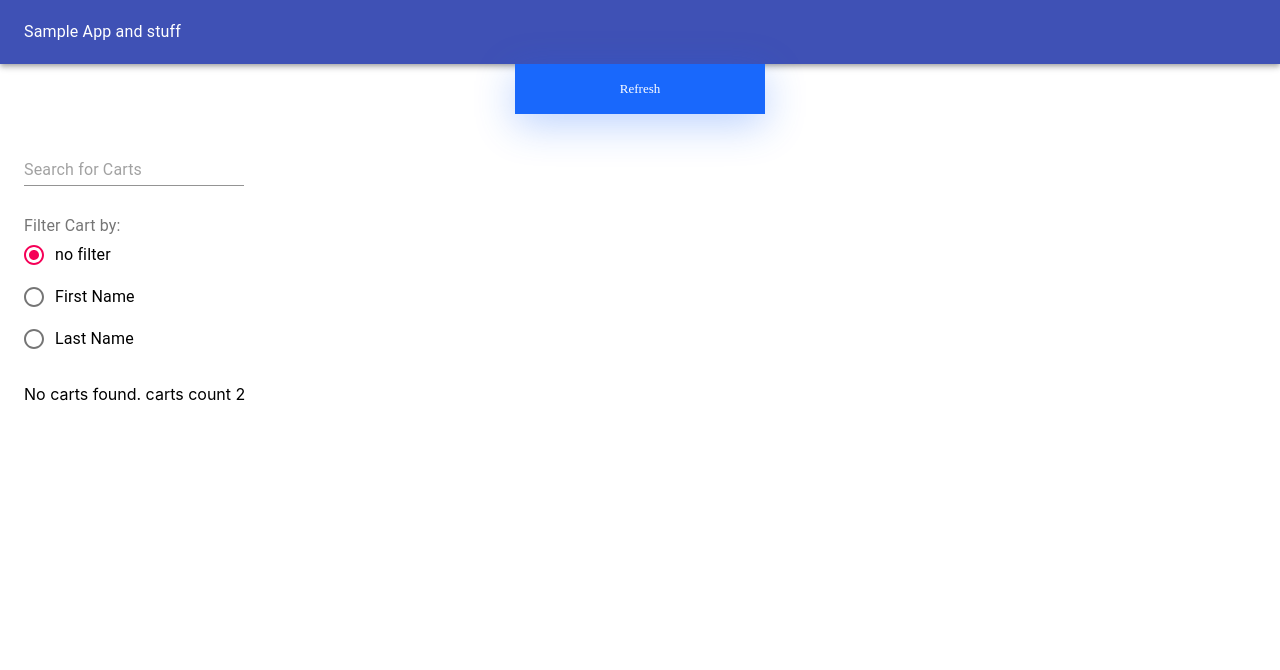
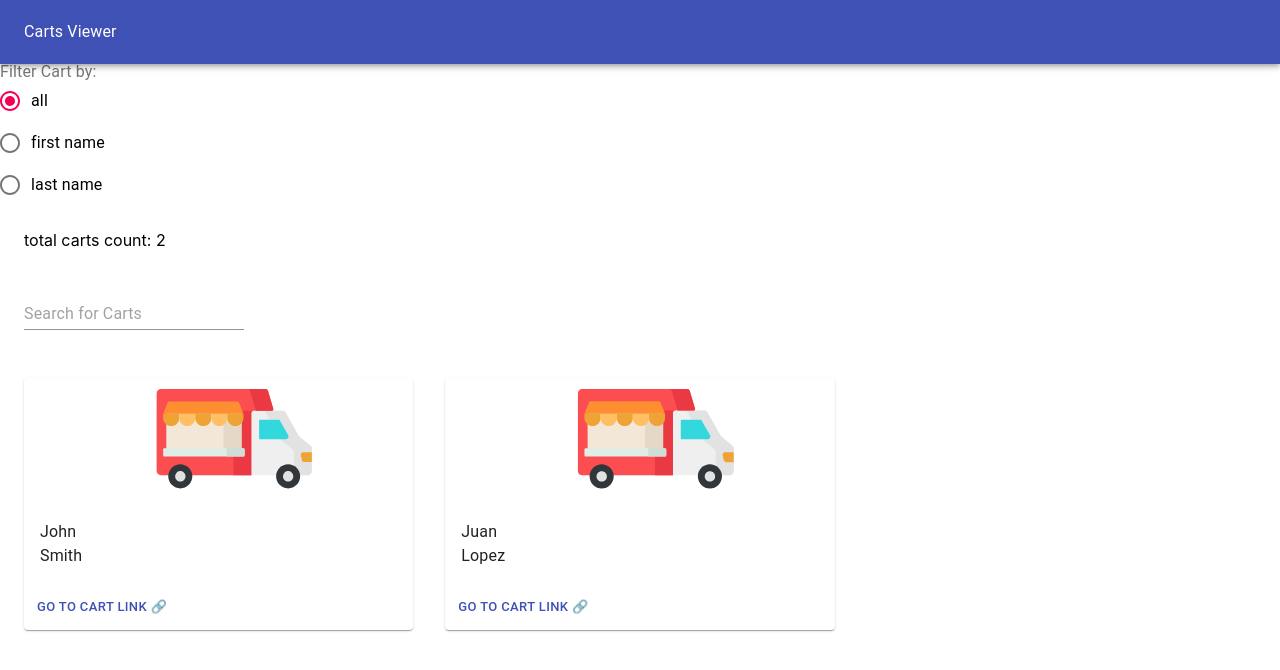
Before and after one commit to moyoteg/tamale-visualizer, a React (Create React App) app: page / in a window 1280 px wide. Shown: the top 670 px of the page. Built offline with nearby package versions, Linux system fonts and the light colour scheme.

Commit message:
fixed filter not being passes

```diff
--- a/src/App.js
+++ b/src/App.js
@@ -15,7 +15,7 @@ const App = () => {
   return (
       <div>
         <NavBar></NavBar>
-        <MenuCtaButton onClick={handleOnClick} centered={true} buttonWidth={250}/>
+        {/* <MenuCtaButton onClick={handleOnClick} centered={true} buttonWidth={250}/> */}
         <CartList></CartList>
         <CartVisualizer/>
       </div>
--- a/src/components/CartFilter.js
+++ b/src/components/CartFilter.js
@@ -1,4 +1,4 @@
-import React from 'react';
+import React, { useState } from 'react';
 import { makeStyles } from '@material-ui/core/styles';
 import Radio from '@material-ui/core/Radio';
 import RadioGroup from '@material-ui/core/RadioGroup';
@@ -9,29 +9,26 @@ import FormLabel from '@material-ui/core/FormLabel';
 
 const useStyles = makeStyles(theme => ({
   formControl: {
-    // margin: theme.spacing(1),
+    margin: theme.spacing(1),
     paddingLeft: 24
   },
 }));
 
-export default function CartFilter() {
+const CartFilter = ({ handleFilterChange, filterBy }) => {
   const classes = useStyles();
-  const [value, setValue] = React.useState('no filter');
-
-  const handleChange = event => {
-    setValue(event.target.value);
-  };
 
   return (
     <div>
-      <FormControl component="fieldset" className={classes.formControl}>
+      <FormControl component="filter-fieldset" className={classes.formControl}>
         <FormLabel component="legend">Filter Cart by:</FormLabel>
-        <RadioGroup aria-label="filter-by" name="filter" value={value} onChange={handleChange}>
-          <FormControlLabel value="no filter" control={<Radio />} label="no filter" />
-          <FormControlLabel value="First Name" control={<Radio />} label="First Name" />
-          <FormControlLabel value="Last Name" control={<Radio />} label="Last Name" />
+        <RadioGroup aria-label="filter-by" name="filter" value={filterBy} onChange={handleFilterChange}>
+          <FormControlLabel value="all" control={<Radio />} label="all" />
+          <FormControlLabel value="first name" control={<Radio />} label="first name" />
+          <FormControlLabel value="last name" control={<Radio />} label="last name" />
         </RadioGroup>
       </FormControl>
     </div>
   );
 }
+
+export default CartFilter
--- a/src/components/CartList.js
+++ b/src/components/CartList.js
@@ -8,23 +8,22 @@ import sampleCartData from '../data-samples/carts.json'
 
 const CartList = () => {
 
-    const [carts, setCarts] = useState(sampleCartData);
+    const [carts, setCarts] = useState([]);
     const [filteredCarts, setFilteredCarts] = useState([]);
     const [searchString, setSearchString] = useState('');
-    const [filterBy, setFilterBy] = useState('no filter');
+    const [filterBy, setFilterBy] = useState('all');
 
     useEffect(() => {
-        getCarts(searchString)
+        setCarts(sampleCartData)
     }, [])
 
-    const getCarts = (searchString) => {
+    const updateFilteredCarts = (searchString) => {
         // filter carts?
         if (shouldFilter()) {
-            setFilteredCarts(this.state.carts.filter(cart => {
-                return filter(cart, searchString)
+            setFilteredCarts(carts.filter(cart => {
+                return filterCartsBy(cart, searchString)
             }))
         } else {
-            debugger
             setFilteredCarts([])
         }
     }
@@ -33,22 +32,20 @@ const CartList = () => {
         return searchString && searchString.length > 0
     }
 
-    const filter = (cart, searchString) => {
+    const filterCartsBy = (cart, searchString) => {
         // filter by:...
-        var condition = false
-        debugger
         switch (filterBy) {
             default:
-                condition = false
+                return cart.driver.firstName.toLowerCase().includes(searchString.toLowerCase()) ||
+                    cart.driver.lastName.toLowerCase().includes(searchString.toLowerCase())
                 break
-            case "First Name":
-                condition = cart.driver.firstName.includes(searchString)
+            case "first name":
+                return cart.driver.firstName.toLowerCase().includes(searchString.toLowerCase())
                 break
-            case "Last Name":
-                condition = cart.driver.lastName.includes(searchString)
+            case "last name":
+                return cart.driver.lastName.toLowerCase().includes(searchString.toLowerCase())
                 break
         }
-        return condition
     }
 
     const onSearchInputChange = (event) => {
@@ -57,43 +54,48 @@ const CartList = () => {
         } else {
             setSearchString('')
         }
-        getCarts(event.target.value)
+        updateFilteredCarts(event.target.value)
+        // getCarts(event.target.value)
     }
 
-    const onFilterChange = (event) => {
-        debugger
+    const handleFilterChange = (event) => {
         if (event.target.value) {
             setFilterBy(event.target.value)
         } else {
-            setFilterBy('First Name')
+            setFilterBy('all')
         }
     }
 
     const cartsToDisplay = () => {
-        return (shouldFilter()?carts:filteredCarts)
-        // let cartsToDisplay = []
-        // if (shouldFilter()) {
-        //     debugger
-        //     return filteredCarts
-        // } else {
-        //     debugger
-        //     return carts
-        // }
+        return (shouldFilter()? filteredCarts:carts)
+    }
+
+    const showFilteredCount = () => {
+        if (shouldFilter()) {
+            return (
+                <div
+                    style={{ padding: 24 }}>
+                    filtered carts count: {filteredCarts.length}
+                </div>
+            )
+        }
     }
 
     return (
         <div>
+            <CartFilter
+                style={{ padding: 24 }}
+                margin="normal"
+                handleFilterChange={handleFilterChange}
+                filterBy={filterBy}
+            />
+            <div style={{ padding: 24 }}>total carts count: {carts.length}</div>
+            {showFilteredCount()}
             <TextField
                 style={{ padding: 24 }}
                 id="searchInput"
                 placeholder="Search for Carts"
-                margin="normal"
                 onChange={onSearchInputChange}
-            />
-            <CartFilter
-                style={{ padding: 24 }}
-                margin="normal"
-                onChange={onFilterChange}
             />
             <div>
                 {cartsToDisplay().length > 0 ? (
@@ -107,9 +109,9 @@ const CartList = () => {
                         </Grid>
                     </div>
                 ) :
-                <div
-                style={{ padding: 24}}>
-                    No carts found. carts count {carts.length}
+                    <div
+                        style={{ padding: 24 }}>
+                        No carts found.
                 </div>}
             </div>
         </div>
--- a/src/components/Navbar.js
+++ b/src/components/Navbar.js
@@ -12,7 +12,7 @@ export default function NavBar(props) {
             <AppBar position="static">
                 <Toolbar>
                     <Typography variant="subtitle1" color="inherit">
-                        Sample App and stuff
+                        Carts Viewer
                     </Typography>
                 </Toolbar>
             </AppBar>
```
